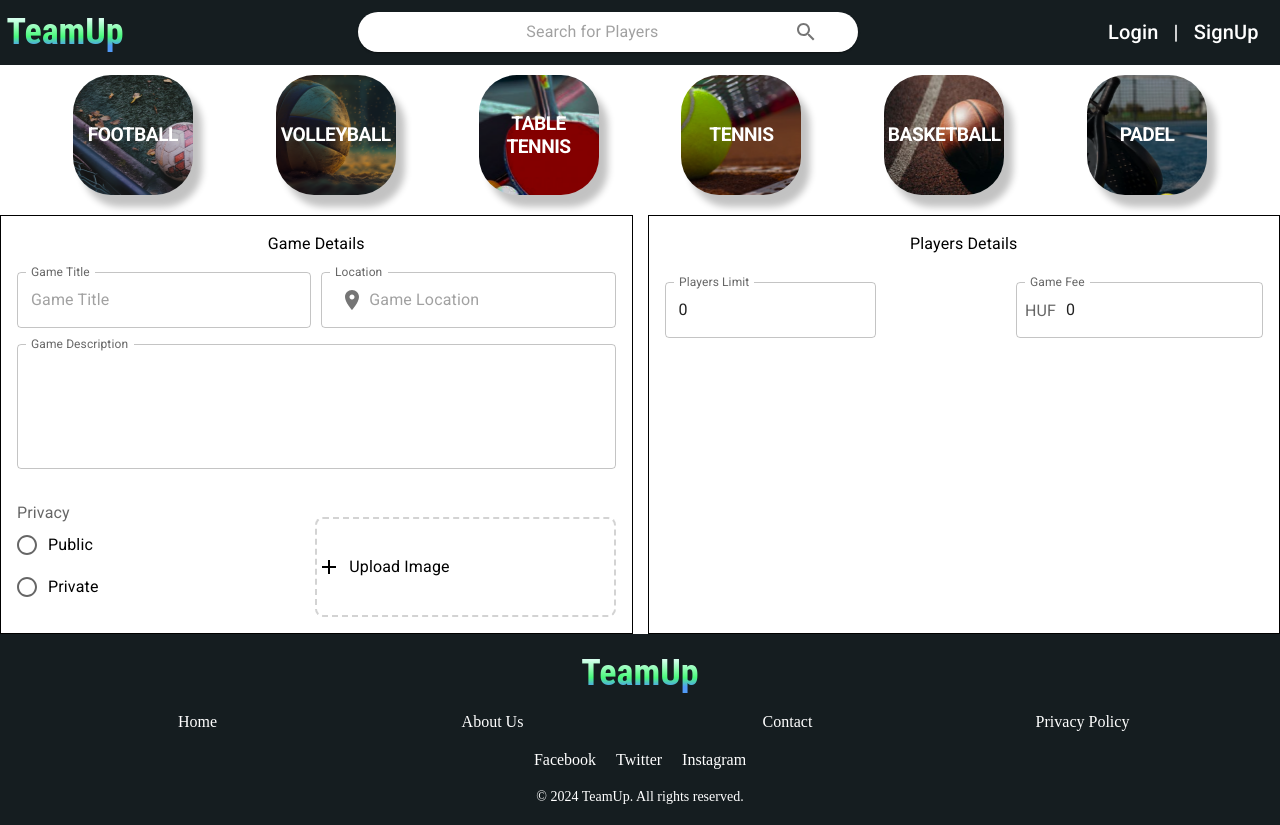
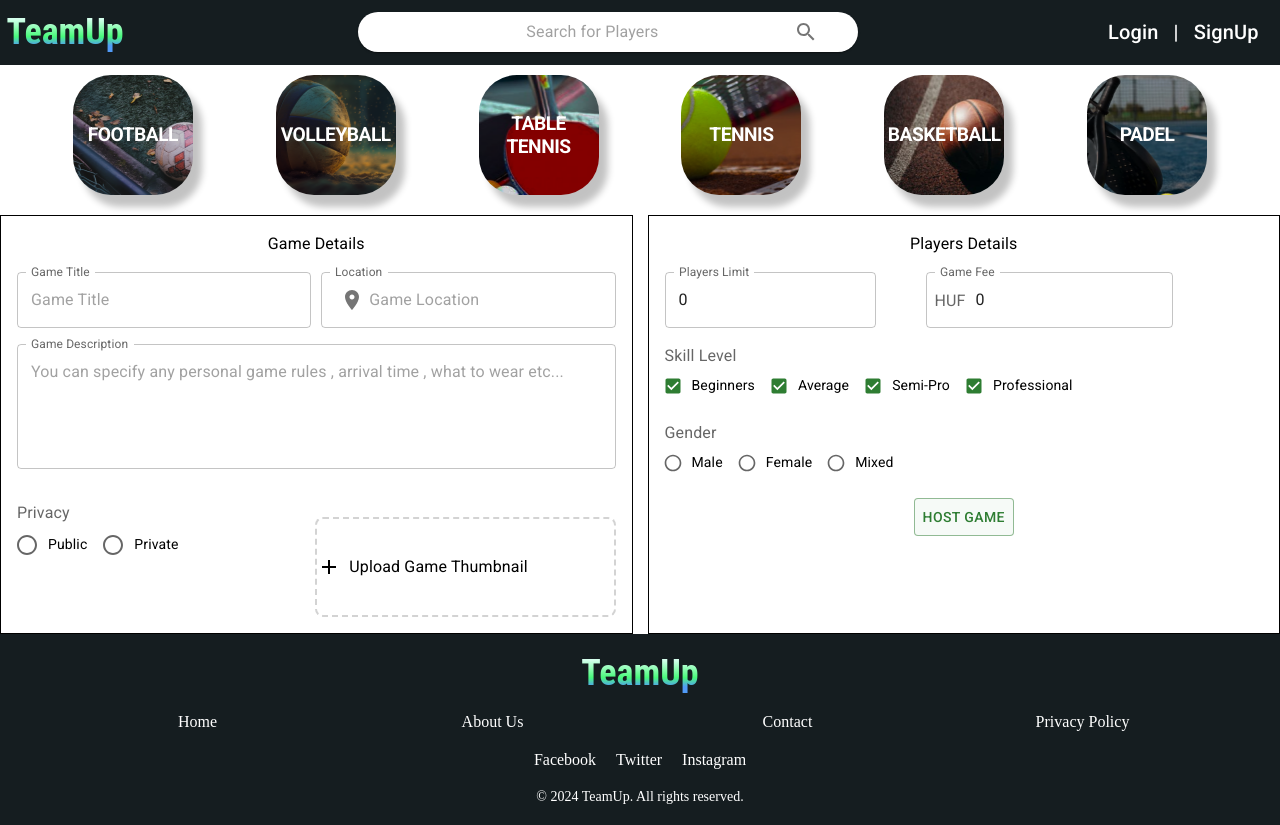
Before and after one commit to HatemKhabir/TeamUp, a React (Vite) app in the folder frontend/: page /host-game in a window 1280 px wide. Built offline with nearby package versions, Linux system fonts and the light colour scheme.

Commit message:
Layout : Hosting Game Page is fully completed

```diff
--- a/frontend/src/features/host_game/pages/HostGame.jsx
+++ b/frontend/src/features/host_game/pages/HostGame.jsx
@@ -7,8 +7,7 @@ import tennistHost from "../../../assets/tennistHost.png";
 import BasketballHost from "../../../assets/BasketballHost.png";
 import tableTennishost from "../../../assets/tableTennishost.png";
 import padelHost from "../../../assets/padelHost.png";
-import AddIcon from '@mui/icons-material/Add'; // Import the Plus Icon
-
+import AddIcon from "@mui/icons-material/Add"; // Import the Plus Icon
 
 import {
   Box,
@@ -21,6 +20,8 @@ import {
   IconButton,
   InputAdornment,
   FormLabel,
+  FormGroup,
+  Checkbox,
 } from "@mui/material";
 import LocationOnIcon from "@mui/icons-material/LocationOn";
 
@@ -30,15 +31,10 @@ function HostGame() {
   const [location, setLocation] = useState("");
   const [description, setDescription] = useState("");
   const [privacy, setPrivacy] = useState("public");
-  const [image, setImage] = useState(null);
-  const [playerCount,setPlayerCount]=useState(0)
-  const [gameFee,setGameFee]=useState(0)
-  const handleImageUpload = (event) => {
-    const file = event.target.files[0];
-    if (file) {
-      setImage(URL.createObjectURL(file)); // For previewing the image
-    }
-  };
+  const [playerCount, setPlayerCount] = useState(0);
+  const [gameFee, setGameFee] = useState(0);
+  const [selectedImage, setSelectedImage] = useState(null); // State to store selected image
+
   const sports = [
     { id: 1, sportName: "Football", sportPicture: footballHost },
     { id: 2, sportName: "Volleyball", sportPicture: volleyballHost },
@@ -48,6 +44,12 @@ function HostGame() {
     { id: 6, sportName: "Padel", sportPicture: padelHost },
   ];
 
+  const handleImageChange = (e) => {
+    const file = e.target.files[0];
+    if (file) {
+      setSelectedImage(URL.createObjectURL(file)); // Create a local URL to preview the image
+    }
+  };
   const handleBoxClick = (id) => {
     setSelectedSportId(id);
   };
@@ -143,6 +145,7 @@ function HostGame() {
                 value={description}
                 onChange={(e) => setDescription(e.target.value)}
                 multiline
+                placeholder="You can specify any personal game rules , arrival time , what to wear etc..."
                 rows={4}
                 InputLabelProps={{
                   shrink: true,
@@ -159,7 +162,7 @@ function HostGame() {
                 variant="outlined"
               />
             </Box>
-            <Box sx={{display:'flex'}}>
+            <Box sx={{ display: "flex" }}>
               <Box className={styles.host_game_info_privacy}>
                 <FormLabel id="demo-row-radio-buttons-group-label">
                   Privacy
@@ -170,43 +173,61 @@ function HostGame() {
                   name="row-radio-buttons-group"
                 >
                   <FormControlLabel
-                  value="female"
-                  control={<Radio sx={{width:'fit-content'}} color='success' />}
+                    value="public"
+                    sx={{ width: "fit-content","& .MuiFormControlLabel-label": { fontSize: "14px" }, }}
+                    control={
+                      <Radio  color="success" />
+                    }
                     label="Public"
                   />
                   <FormControlLabel
-                  value="male"
-                  control={<Radio sx={{width:'fit-content'}}  color='success' />}
+                    value="private"
+                    sx={{ width: "fit-content","& .MuiFormControlLabel-label": { fontSize: "14px" }, }}
+                    control={
+                      <Radio  color="success" />
+                    }
                     label="Private"
                   />
                 </RadioGroup>
               </Box>
               <Box
                 sx={{
-                    border: '2px dashed lightgrey',
-                    borderRadius: '8px',
-                    display: 'flex',
-                    justifyContent: 'center',
-                    alignItems: 'center',
-                    height: '100px', // Set a height for the upload box
-                    marginTop: '16px', // Space between the radio group and upload box
-                    cursor: 'pointer',
-                    '&:hover': {
-                        borderColor: 'blue', // Change border color on hover
+                  border: "2px dashed lightgrey",
+                  borderRadius: "8px",
+                  display: "flex",
+                  justifyContent: "center",
+                  alignItems: "center",
+                  height: "100px", // Set a height for the upload box
+                  marginTop: "16px", // Space between the radio group and upload box
+                  cursor: "pointer",
+                  backgroundImage: selectedImage
+                    ? `url(${selectedImage})`
+                    : "none", // Display the uploaded image
+                  backgroundSize: "contain",
+                  backgroundRepeat: "no-repeat",
+                  backgroundPosition: "center",
+                  "&:hover": {
+                    borderColor: "blue", // Change border color on hover
                   },
                 }}
-                onClick={() => document.getElementById('image-upload').click()} // Click to open file dialog
+                onClick={() => document.getElementById("image-upload").click()} // Click to open file dialog
               >
                 <input
                   id="image-upload"
                   type="file"
-                    style={{ display: 'none' }}
+                  style={{ display: "none" }}
                   accept="image/*"
-                    onChange={(e) => console.log(e.target.files)} // Handle file change
+                  onChange={handleImageChange} // Handle file change
                 />
-                <Typography variant="body1" sx={{ display: 'flex', alignItems: 'center' }}>
-                    <AddIcon sx={{ marginRight: '8px' }} /> Upload Image
+                {!selectedImage && ( // Display the upload icon and text only if no image is selected
+                  <Typography
+                    variant="body1"
+                    sx={{ display: "flex", alignItems: "center" }}
+                  >
+                    <AddIcon sx={{ marginRight: "8px" }} /> Upload Game
+                    Thumbnail
                   </Typography>
+                )}
               </Box>
             </Box>
           </Box>
@@ -215,7 +236,13 @@ function HostGame() {
             <Typography className={styles.host_game_info_title}>
               Players Details
             </Typography>
-            <Box sx={{ display: "flex",marginTop:'10px', gap: "10px",justifyContent:'space-between' }}>
+            <Box
+              sx={{
+                display: "flex",
+                gap: "50px",
+                justifyContent: "flex-start",
+              }}
+            >
               <TextField
                 label="Players Limit"
                 value={playerCount}
@@ -229,7 +256,7 @@ function HostGame() {
                 }}
                 sx={{
                   textAlign: "left",
-                  width:'fit-content',
+                  width: "fit-content",
                   "& .MuiOutlinedInput-root": {
                     "&.Mui-focused fieldset": {
                       borderColor: "#4CAF50", // Change border color on focus
@@ -244,7 +271,7 @@ function HostGame() {
                 variant="outlined"
                 sx={{
                   textAlign: "left",
-                  width:'fit-content',
+                  width: "fit-content",
                   "& .MuiOutlinedInput-root": {
                     "&.Mui-focused fieldset": {
                       borderColor: "#4CAF50", // Change border color on focus
@@ -255,7 +282,12 @@ function HostGame() {
                 InputProps={{
                   startAdornment: (
                     <InputAdornment
-                      sx={{ width: "fit-content", marginRight: "10px" ,marginLeft:'-5px',marginTop:'2px'}}
+                      sx={{
+                        width: "fit-content",
+                        marginRight: "10px",
+                        marginLeft: "-5px",
+                        marginTop: "2px",
+                      }}
                       position="end"
                     >
                       HUF
@@ -267,6 +299,92 @@ function HostGame() {
                 }}
               />
             </Box>
+            <Box sx={{ textAlign: "left" }}>
+              <FormLabel id="demo-row-radio-buttons-group-label">
+                Skill Level
+              </FormLabel>
+              <Box className={styles.host_game_skill_checkbox}>
+                <FormGroup row>
+                  <FormControlLabel
+                    sx={{
+                      width: "fit-content",
+                      "& .MuiFormControlLabel-label": { fontSize: "14px" },
+                    }}
+                    control={
+                      <Checkbox defaultChecked size="small" color="success" />
+                    }
+                    label="Beginners"
+                  />
+                  <FormControlLabel
+                    sx={{
+                      width: "fit-content",
+                      "& .MuiFormControlLabel-label": { fontSize: "14px" },
+                    }}
+                    control={<Checkbox defaultChecked size="small" color="success" />}
+                    label="Average"
+                  />
+                  <FormControlLabel
+                    sx={{
+                      width: "fit-content",
+                      "& .MuiFormControlLabel-label": {
+                        fontSize: "14px",
+                        textWrap: "nowrap",
+                      },
+                    }}
+                    control={<Checkbox defaultChecked size="small" color="success" />}
+                    label="Semi-Pro"
+                  />
+                  <FormControlLabel
+                    sx={{
+                      width: "fit-content",
+                      "& .MuiFormControlLabel-label": { fontSize: "14px" },
+                    }}
+                    control={<Checkbox defaultChecked size="small" color="success" />}
+                    label="Professional"
+                  />
+                </FormGroup>
+              </Box>
+            </Box>
+            <Box sx={{ textAlign: "left" }}>
+              <FormLabel id="gender-radio-group-label">Gender</FormLabel>
+              <Box className={styles.host_game_gender_radio}>
+                <RadioGroup row>
+                  {" "}
+                  {/* Radio buttons aligned horizontally */}
+                  <FormControlLabel
+                    sx={{
+                      width: "fit-content",
+                      "& .MuiFormControlLabel-label": { fontSize: "14px" },
+                    }}
+                    control={<Radio size="small" color="success" />}
+                    label="Male"
+                    value="male"
+                  />
+                  <FormControlLabel
+                    sx={{
+                      width: "fit-content",
+                      "& .MuiFormControlLabel-label": { fontSize: "14px" },
+                    }}
+                    control={<Radio size="small" color="success" />}
+                    label="Female"
+                    value="female"
+                  />
+                  <FormControlLabel
+                    sx={{
+                      width: "fit-content",
+                      "& .MuiFormControlLabel-label": {
+                        fontSize: "14px",
+                        whiteSpace: "nowrap",
+                      },
+                    }}
+                    control={<Radio size="small" color="success" />}
+                    label="Mixed"
+                    value="mixed"
+                  />
+                </RadioGroup>
+              </Box>
+            </Box>
+            <Button className={styles.host_game_button}>Host Game</Button>
           </Box>
         </Box>
       </main>
--- a/frontend/src/features/host_game/pages/HostGame.module.css
+++ b/frontend/src/features/host_game/pages/HostGame.module.css
@@ -1,28 +1,28 @@
-.host_game_sports{
+.host_game_sports {
   display: flex;
   justify-content: space-evenly;
   flex-wrap: wrap;
-    gap:10px
+  gap: 10px;
 }
 
-.host_game_sport_box{
+.host_game_sport_box {
   border-radius: 38px;
   cursor: pointer;
   width: 120px;
   height: 120px;
   align-content: center;
   text-align: center;
-background:  lightgray 1.5px -121.273px / 100% 160.531% no-repeat;
+  background: lightgray 1.5px -121.273px / 100% 160.531% no-repeat;
   box-shadow: 9px 12px 7.4px 0px rgba(0, 0, 0, 0.24);
   transition: all 0.2s ease-in;
 }
 
-.host_game_sport_box:hover{
+.host_game_sport_box:hover {
   transform: scale(1.06);
 }
 
-.host_game_sport_title{
-    color: #FFF ;
+.host_game_sport_title {
+  color: #fff;
   font-size: 1.2em !important;
   font-weight: 700 !important;
   line-height: 120% !important; /* 38.4px */
@@ -30,7 +30,7 @@ letter-spacing: -0.5px !important;
   text-transform: uppercase;
 }
 
-.host_game_main{
+.host_game_main {
   margin-top: 10px;
   display: flex;
   flex-direction: column;
@@ -38,7 +38,7 @@ text-transform: uppercase;
   gap: 10px;
 }
 
-.host_game_info{
+.host_game_info {
   display: flex;
   text-align: center;
   margin-top: 10px;
@@ -46,28 +46,48 @@ text-transform: uppercase;
   gap: 15px;
 }
 
-.host_game_info1{
+.host_game_info1 {
   display: flex;
   flex-direction: column;
   border: 1px solid black;
   flex-wrap: wrap;
   padding: 1em;
-    gap: 1em
+  gap: 1em;
 }
 
-.host_game_info_privacy{
+.host_game_info_privacy {
   display: flex;
   flex-direction: column;
   justify-content: flex-start;
   text-align: left;
 }
 
-.inputLabel{
+.inputLabel {
   text-align: left;
 }
 
-@media screen and (max-width:540px) {
-    .host_game_info{
+.host_game_button {
+  border-radius: 4px !important;
+  width: fit-content;
+  color: var(--success-main, #2e7d32) !important;
+  align-self:center;
+  font-size: 14px !important;
+  font-style: normal !important;
+  font-weight: 500 !important;
+  line-height: 24px !important; /* 171.429% */
+  letter-spacing: 0.4px !important;
+  text-transform: uppercase !important;
+  border: 1px solid rgba(46, 125, 50, 0.5) !important;
+  background: rgba(46, 125, 50, 0.04) !important;
+transition: all 0.3s ease-in;
+}
+
+.host_game_button:hover{
+    background: rgba(46, 125, 50, 0.283) !important;
+
+}
+@media screen and (max-width: 540px) {
+  .host_game_info {
     flex-wrap: wrap;
   }
 }
```
Lines whose indentation alone changed are shown as unchanged.
